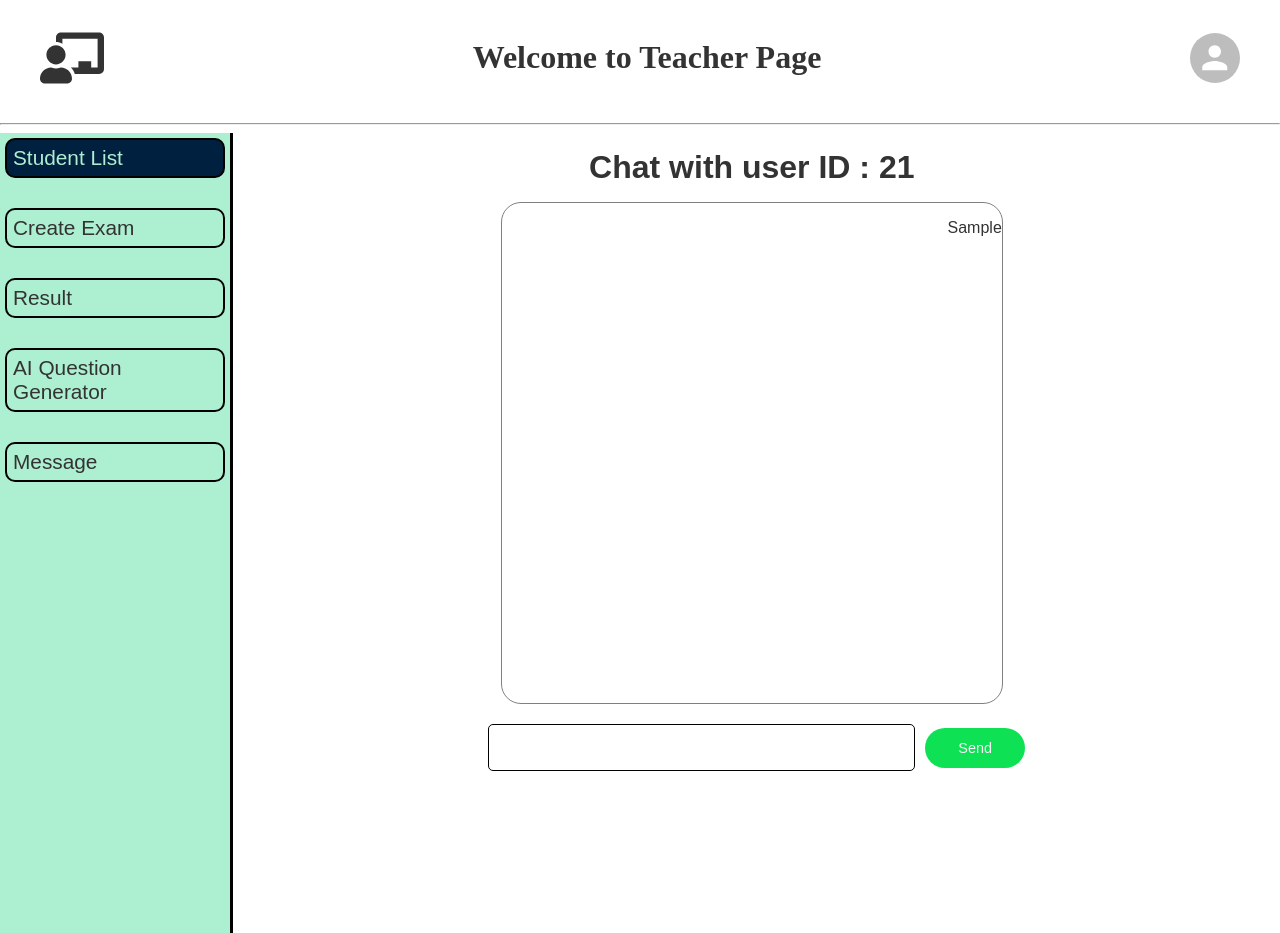
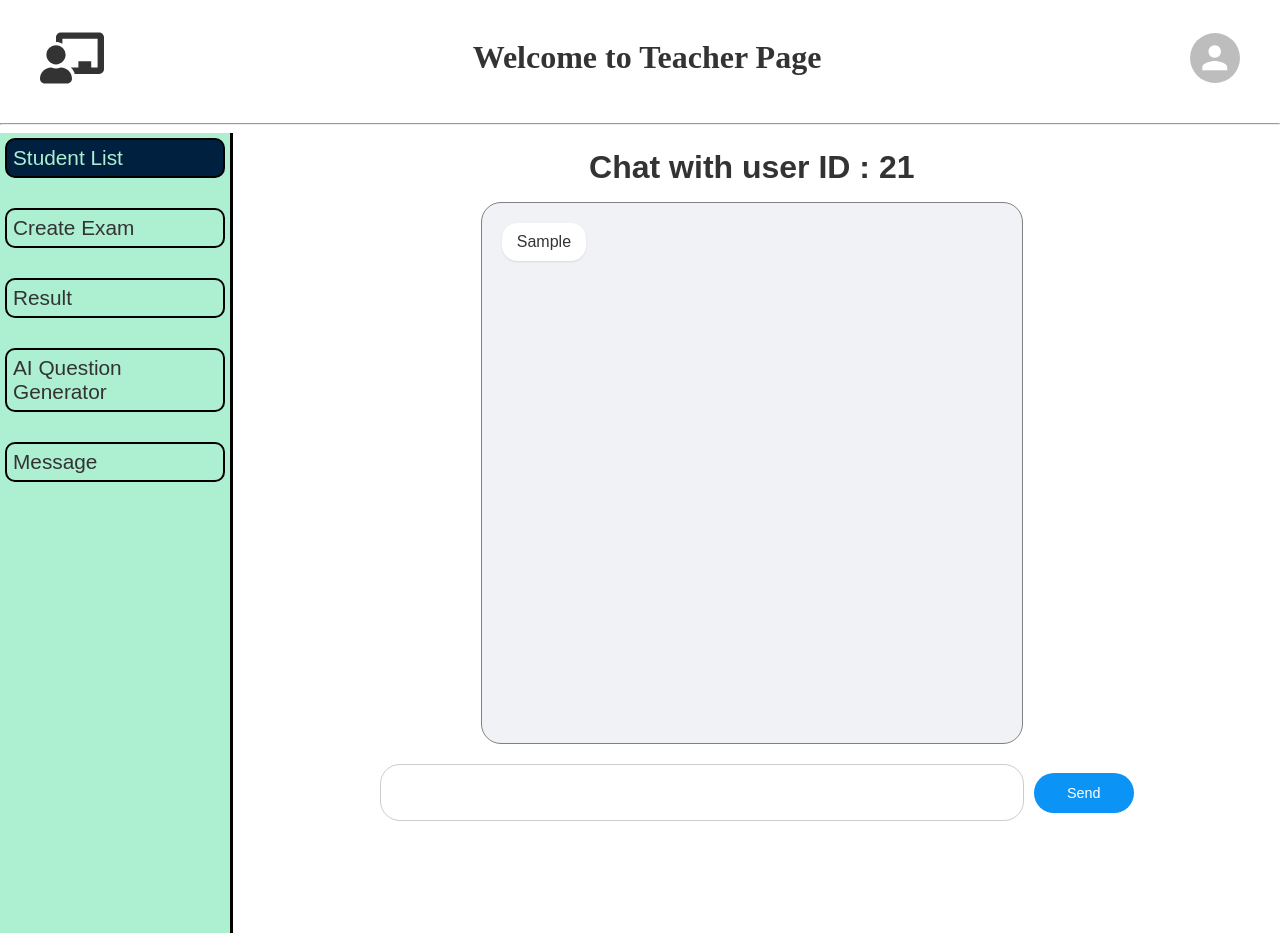
Before and after one commit to CodeExplorer4267/online_exam_new, a React (Vite) app in the folder client/: page /teacher/chat in a window 1280 px wide. Both pictures are taken after typing "Sample" into the empty fields and a click on the button "Send". Built offline with nearby package versions, Linux system fonts and the light colour scheme; no server answers.

Commit message:
commit13

```diff
--- a/client/src/component/TeacherPage/teacher_pages/chat_with_stu/Chat.jsx
+++ b/client/src/component/TeacherPage/teacher_pages/chat_with_stu/Chat.jsx
@@ -1,7 +1,7 @@
 import React, { useEffect, useRef, useState } from "react";
 import "./Chat.css";
 import io from "socket.io-client";
-
+import axios from "axios";
 const socket = io.connect("http://localhost:5000");
 const Chat = ({ userId, receiverId }) => {
   const [messages, setmessages] = useState([]);
@@ -13,6 +13,16 @@ const Chat = ({ userId, receiverId }) => {
     socket.on("receive_message", (data) => {
       setmessages((prev) => [...prev, data]);
     });
+
+    //fetch previous messages
+    axios.get(`http://localhost:5000/online-exam/get-all-messages/${userId}/${receiverId}`)
+    .then((res)=>{
+      setmessages(res.data.messages)
+    })
+    .catch((err)=>{
+      console.log("Error while fetching messages",err)
+    })
+    // return socket.disconnect(); //cleanup function to disconnect the socket when the component unmounts
   }, []);
 
   useEffect(() => {
@@ -34,7 +44,6 @@ const Chat = ({ userId, receiverId }) => {
     setmessages((prev) => [...prev, { ...messageData, timestamp: new Date() }]);
     setmsg("");
   };
-
   return (
     <div className="chat-container">
       <h3 className="chat-heading">Chat with user ID : {receiverId}</h3>
@@ -47,29 +56,65 @@ const Chat = ({ userId, receiverId }) => {
           border: "1px solid gray",
           borderRadius: "20px",
           margin: "10px auto",
+          display: "flex",
+          flexDirection: "column",
+          gap: "10px",
+          padding: "20px",
+          backgroundColor: "#f0f2f5"
         }}
       >
-        {messages.map((m, i) => (
-          <p
-            key={i}
-            style={{ textAlign: m.senderId === userId ? "right" : "left" }}
-          >
-            {m.message}
-          </p>
-        ))}
+        {messages.map((m, i) => {
+          const isSender = m.sender_id === userId;
+          return (
+            <div
+              key={i}
+              style={{
+                alignSelf: isSender ? "flex-end" : "flex-start",
+                backgroundColor: isSender ? "#dcf8c6" : "#ffffff",
+                padding: "10px 15px",
+                borderRadius: "15px",
+                maxWidth: "70%",
+                boxShadow: "0 1px 2px rgba(0,0,0,0.1)",
+                wordWrap: "break-word",
+                position: "relative"
+              }}
+            >
+              {m.message}
+            </div>
+          );
+        })}
       </div>
-      <div className="send-message">
+      <div className="send-message" style={{ display: "flex", justifyContent: "center", marginTop: "10px" }}>
         <input
           value={msg}
           onChange={(e) => setmsg(e.target.value)}
           className="chat-input"
+          style={{
+            padding: "10px",
+            width: "60%",
+            borderRadius: "20px",
+            border: "1px solid #ccc",
+            marginRight: "10px"
+          }}
         />
-        <button onClick={sendMessage} className="chat-send-btn">
+        <button
+          onClick={sendMessage}
+          className="chat-send-btn"
+          style={{
+            padding: "10px 20px",
+            borderRadius: "20px",
+            backgroundColor: "#0b93f6",
+            color: "#fff",
+            border: "none",
+            cursor: "pointer"
+          }}
+        >
           Send
         </button>
       </div>
     </div>
   );
+
 };
 
 export default Chat;
```
Also changed, not shown: client/src/component/TeacherPage/teacher_pages/chat_with_stu/Chat.css (line endings or trailing spaces), 2 other files (tests, documents, lock files or other folders).
